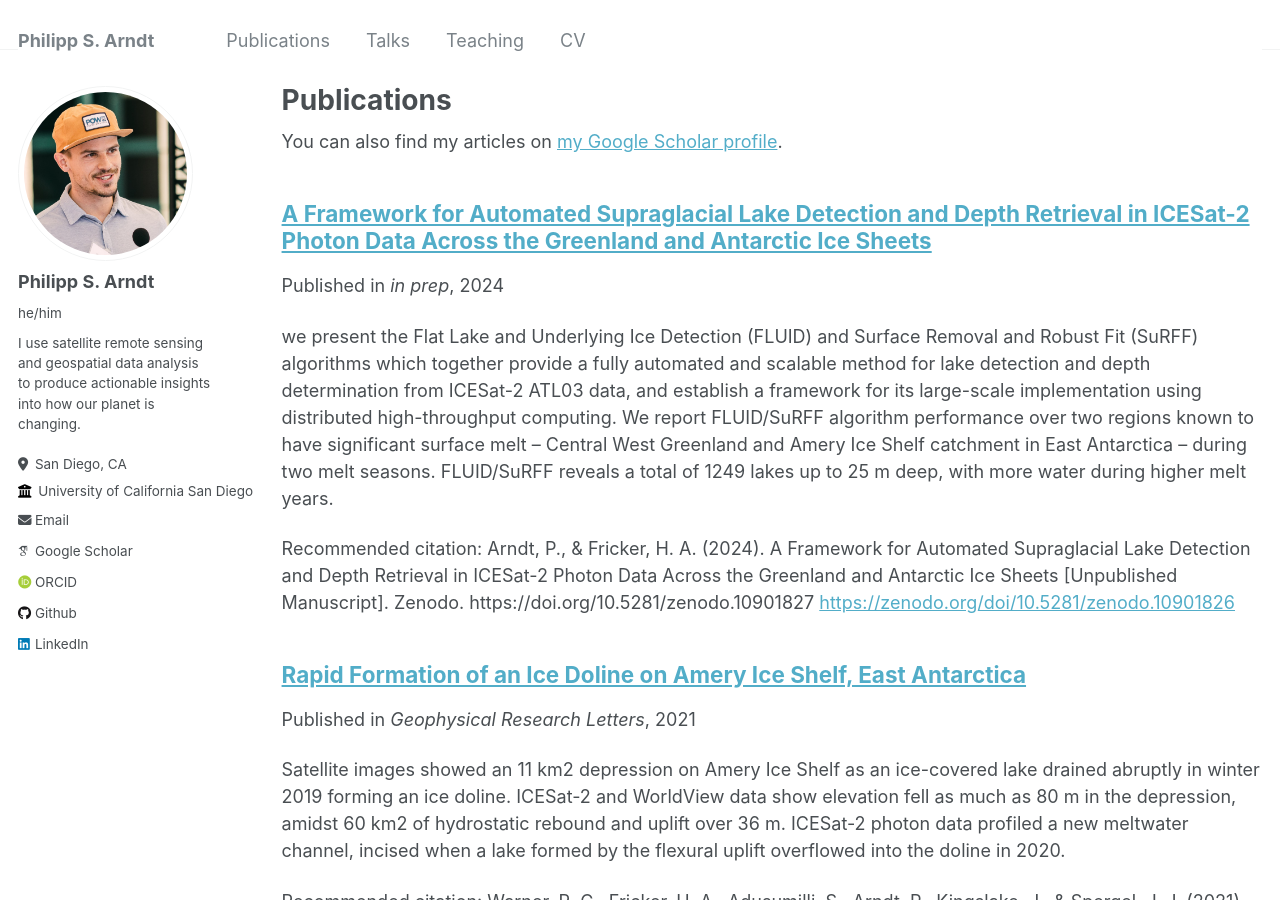
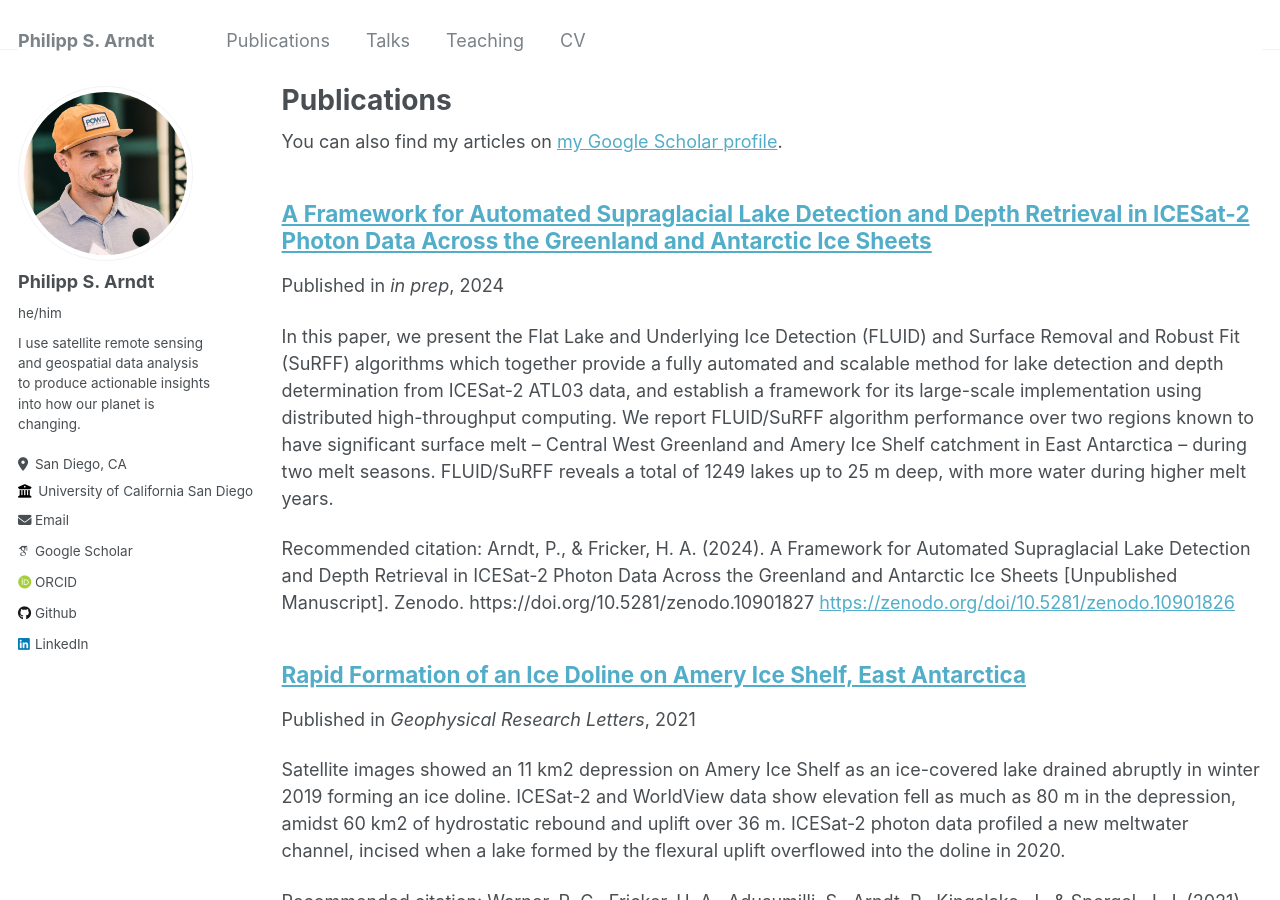
Before and after one commit to fliphilipp/fliphilipp.github.io, a Jekyll site: the page built from _pages/publications.md, in a window 1280 px wide and 900 px high. Built offline with Jekyll 4.4.1, drawn with Linux system fonts in a browser that asks for light colours; some web fonts are replaced.

Commit message:
Update 2024-FLUIDSuRRF.md

```diff
--- a/_publications/2024-FLUIDSuRRF.md
+++ b/_publications/2024-FLUIDSuRRF.md
@@ -2,7 +2,7 @@
 title: "A Framework for Automated Supraglacial Lake Detection and Depth Retrieval in ICESat-2 Photon Data Across the Greenland and Antarctic Ice Sheets"
 collection: publications
 permalink: /publication/2024-FLUIDSuRRF
-excerpt: 'we present the Flat Lake and Underlying Ice Detection (FLUID) and Surface Removal and Robust Fit (SuRFF) algorithms which together provide a fully automated and scalable method for lake detection and depth determination from ICESat-2 ATL03 data, and establish a framework for its large-scale implementation using distributed high-throughput computing. We report FLUID/SuRFF algorithm performance over two regions known to have significant surface melt -- Central West Greenland and Amery Ice Shelf catchment in East Antarctica -- during two melt seasons. FLUID/SuRFF reveals a total of 1249 lakes up to 25 m deep, with more water during higher melt years.'
+excerpt: 'In this paper, we present the Flat Lake and Underlying Ice Detection (FLUID) and Surface Removal and Robust Fit (SuRFF) algorithms which together provide a fully automated and scalable method for lake detection and depth determination from ICESat-2 ATL03 data, and establish a framework for its large-scale implementation using distributed high-throughput computing. We report FLUID/SuRFF algorithm performance over two regions known to have significant surface melt -- Central West Greenland and Amery Ice Shelf catchment in East Antarctica -- during two melt seasons. FLUID/SuRFF reveals a total of 1249 lakes up to 25 m deep, with more water during higher melt years.'
 date: 2024-04-03
 venue: 'in prep'
 paperurl: 'https://zenodo.org/doi/10.5281/zenodo.10901826'
```
